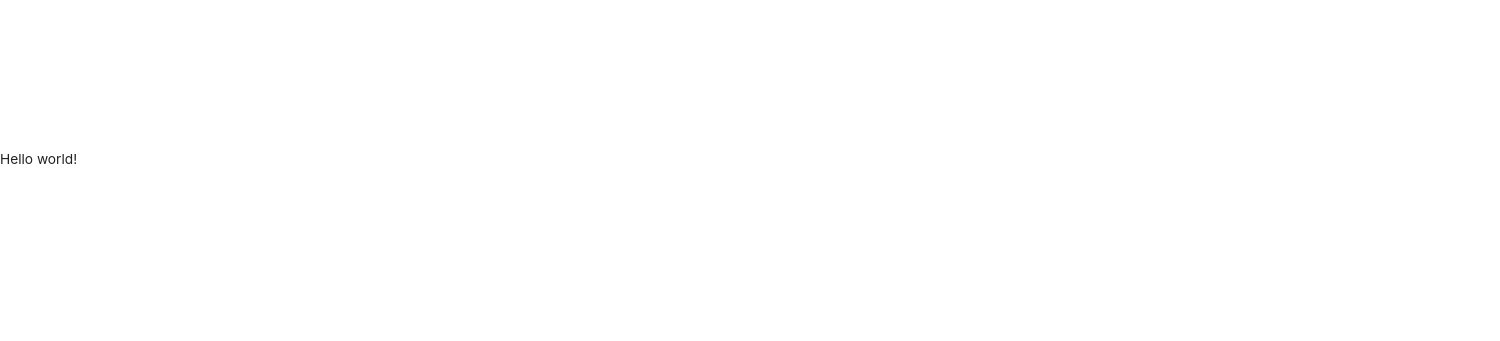
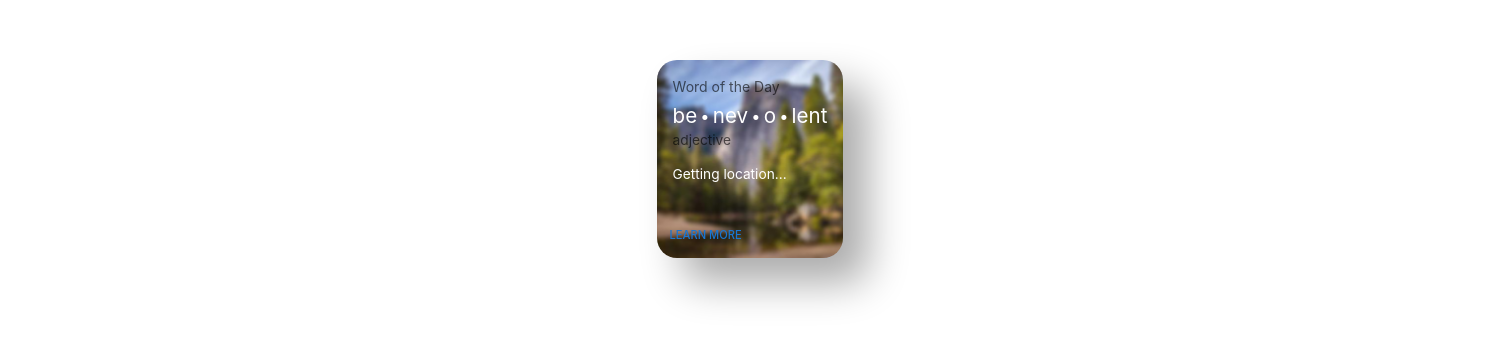
Before and after one commit to sf-kashfi/weather-app, a React (Vite) app: page / in a window 1280 px wide. Shown: the part 241-582 px from the top of the page, 1500 px wide, since content can reach past the window. Built offline with nearby package versions, Linux system fonts and the light colour scheme; no server answers.

Commit message:
weather component

```diff
--- a/src/routes/root.tsx
+++ b/src/routes/root.tsx
@@ -0,0 +1,21 @@
+import {
+    Grid
+} from "@mui/material";
+import { Outlet } from "react-router-dom";
+
+export default function Root() {
+    return (
+        <Grid
+            container
+            spacing={0}
+            direction="column"
+            alignItems="center"
+            justifyContent="center"
+            sx={{ minHeight: '100vh', width: '1500px' }}
+        >
+            <Grid item xs={4}>
+                <Outlet />
+            </Grid>
+        </Grid>
+    );
+}
--- /dev/null
+++ b/src/style/MaterialUIStyle.tsx
@@ -0,0 +1,15 @@
+import { styled } from "@mui/material/styles";
+import { Card, CardProps } from "@mui/material";
+import background from '../assets/img/background.jpg'
+
+export const StyledCard = styled(Card)<CardProps>(() => ({
+    backgroundImage: `url(${background})`,
+    backgroundSize: 'cover',
+    backgroundPosition: 'center',
+    backgroundRepeat: 'no-repeat',
+    borderRadius: '20px',
+    boxShadow: '25px 25px 40px 0px rgba(0,0,0,0.33)',
+    color: '#fff',
+    overflow: 'hidden',
+    position: 'relative',
+}));
--- /dev/null
+++ b/src/views/Weather/Weather.tsx
@@ -0,0 +1,78 @@
+import { useState, useEffect } from 'react';
+import Box from '@mui/material/Box';
+import CardActions from '@mui/material/CardActions';
+import CardContent from '@mui/material/CardContent';
+import Button from '@mui/material/Button';
+import Typography from '@mui/material/Typography';
+import { StyledCard } from '../../style/MaterialUIStyle';
+
+const bull = (
+    <Box
+        component="span"
+        sx={{ display: 'inline-block', mx: '2px', transform: 'scale(0.8)' }}
+    >
+        •
+    </Box>
+);
+
+export default function Weather() {
+    const [location, setLocation] = useState<string | null>(null);
+    const [error, setError] = useState<string | null>(null);
+
+    useEffect(() => {
+
+        if (navigator.geolocation) {
+            navigator.geolocation.getCurrentPosition(
+                async (position) => {
+                    const { latitude, longitude } = position.coords;
+
+
+                    const response = await fetch(
+                        `https://api.bigdatacloud.net/data/reverse-geocode-client?latitude=${latitude}&longitude=${longitude}&localityLanguage=en`
+                    );
+                    const data = await response.json();
+                    setLocation(data.city);
+                },
+                (err) => {
+                    console.error(err);
+                    setError('Geolocation is not enabled. Please enable to get the location.');
+                }
+            );
+        } else {
+
+            fetch('https://ipapi.co/json/')
+                .then((response) => response.json())
+                .then((data) => setLocation(data.city))
+                .catch((err) => {
+                    console.error(err);
+                    setError('Unable to retrieve location.');
+                });
+        }
+    }, []);
+
+    return (
+        <StyledCard>
+            <CardContent>
+                <Typography sx={{ fontSize: 14 }} color="text.secondary" gutterBottom>
+                    Word of the Day
+                </Typography>
+                <Typography variant="h5" component="div">
+                    be{bull}nev{bull}o{bull}lent
+                </Typography>
+                <Typography sx={{ mb: 1.5 }} color="text.secondary">
+                    adjective
+                </Typography>
+                <div>
+                    {location ? (
+                        <p>Your city: {location}</p>
+                    ) : (
+                        <p>{error || 'Getting location...'}</p>
+                    )}
+                </div>
+            </CardContent>
+            <CardActions>
+                <Button size="small">Learn More</Button>
+            </CardActions>
+        </StyledCard>
+    );
+}
```
Also changed, not shown: src/main.tsx (+9 -1 lines), src/assets/img/background.jpg (added).
